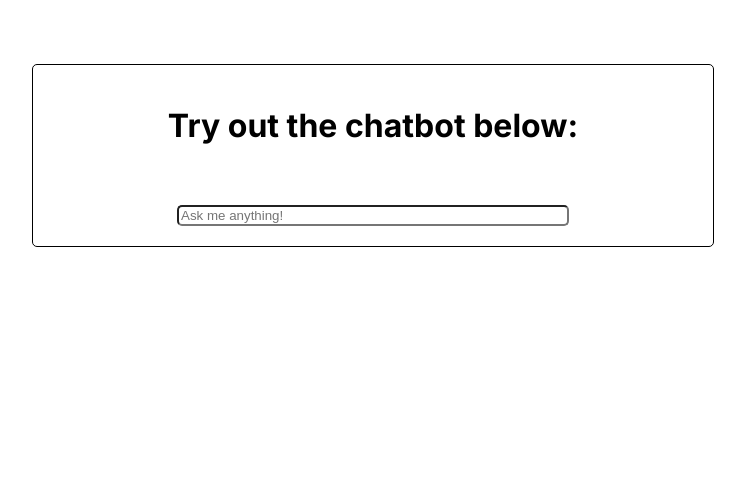
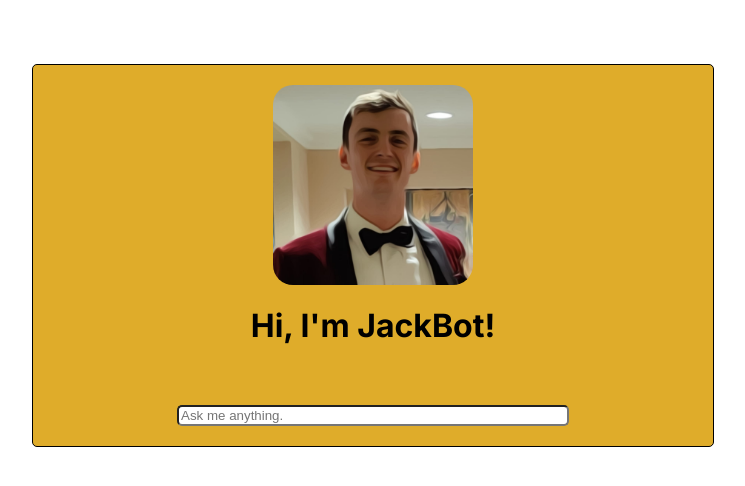
Before and after one commit to Chalky23/example-chatbot-app, a Next.js app: page / in a window 1280 px wide. Shown: the top 486 px of the page, without its empty margins (267-1012 px from the left). Built offline with nearby package versions, Linux system fonts and the light colour scheme.

Commit message:
turned app into jackbot

```diff
--- a/src/app/globals.css
+++ b/src/app/globals.css
@@ -8,6 +8,7 @@
   width: 50vw;
   border: 1px solid black;
   border-radius: 5px;
+  background-color: rgb(223, 172, 42);
 }
 
 .chatHistory {
@@ -19,3 +20,7 @@
   border-radius: 5px;
   width: 30vw;
 }
+
+.image {
+  border-radius: 20px;
+}
--- a/src/app/layout.js
+++ b/src/app/layout.js
@@ -4,8 +4,9 @@ import "./globals.css";
 const inter = Inter({ subsets: ["latin"] });
 
 export const metadata = {
-  title: "Example Chatbot",
-  description: "Learn to implement your own chatbot in next.js",
+  title: "JackBot",
+  description:
+    "Your very own chatbot, for those times when the workplace web filter doesn't like ChatGPT",
 };
 
 export default function RootLayout({ children }) {
--- a/src/app/page.js
+++ b/src/app/page.js
@@ -1,15 +1,23 @@
 "use client";
 
 import { useChat } from "ai/react";
+import Image from "next/image";
 
 export default function Chat() {
   const { messages, input, handleInputChange, handleSubmit } = useChat();
   return (
     <div className="chatbot">
-      <h1>Try out the chatbot below:</h1>
+      <Image
+        src="/jackbot-img.jpeg"
+        className="image"
+        width={200}
+        height={200}
+        alt="jackbot image"
+      />
+      <h1>Hi, I&apos;m JackBot! </h1>
       {messages.map((m) => (
         <div key={m.id} className="chatHistory">
-          {m.role === "user" ? "User: " : "AI: "}
+          {m.role === "user" ? "You: " : "JackBot: "}
           {m.content}
         </div>
       ))}
@@ -18,7 +26,7 @@ export default function Chat() {
         <input
           className="inputField"
           value={input}
-          placeholder="Ask me anything!"
+          placeholder="Ask me anything."
           onChange={handleInputChange}
         />
       </form>
```
Also changed, not shown: public/jackbot-img.jpeg (added), 1 other file (tests, documents, lock files or other folders).
